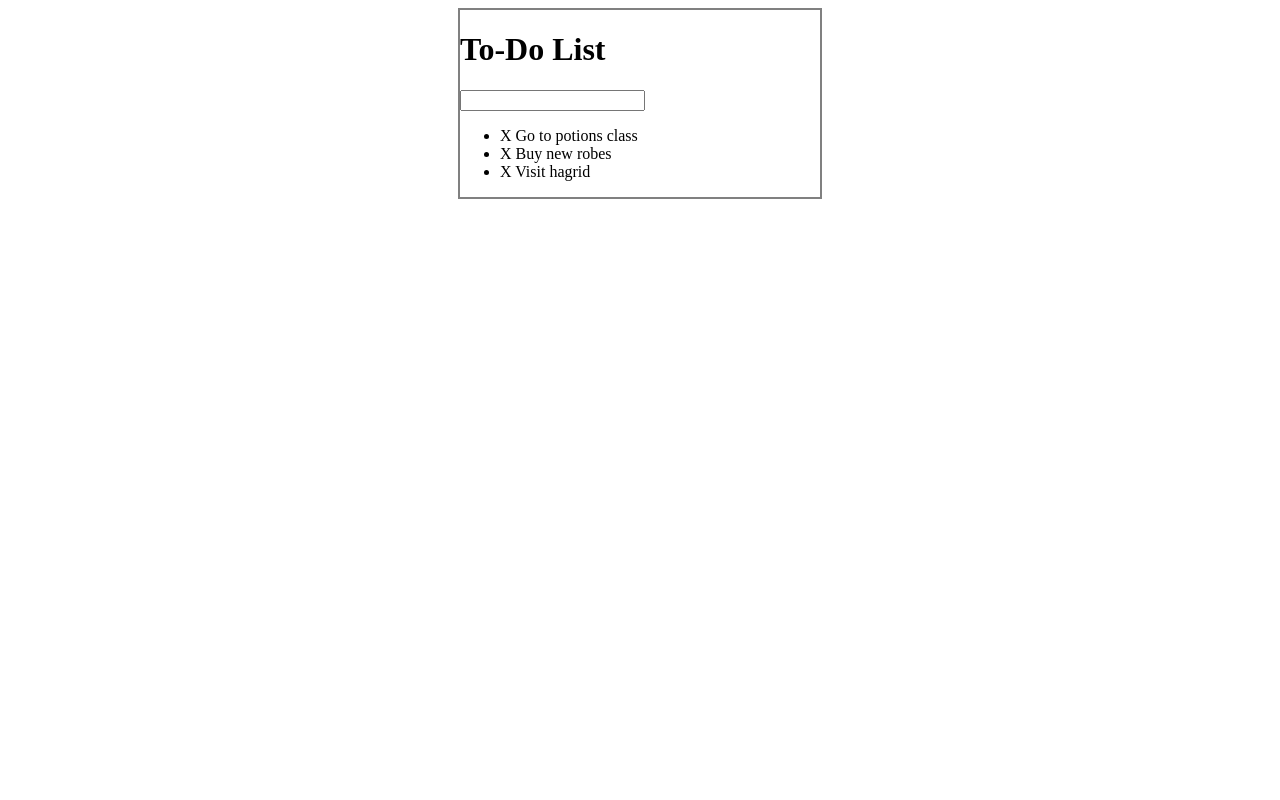
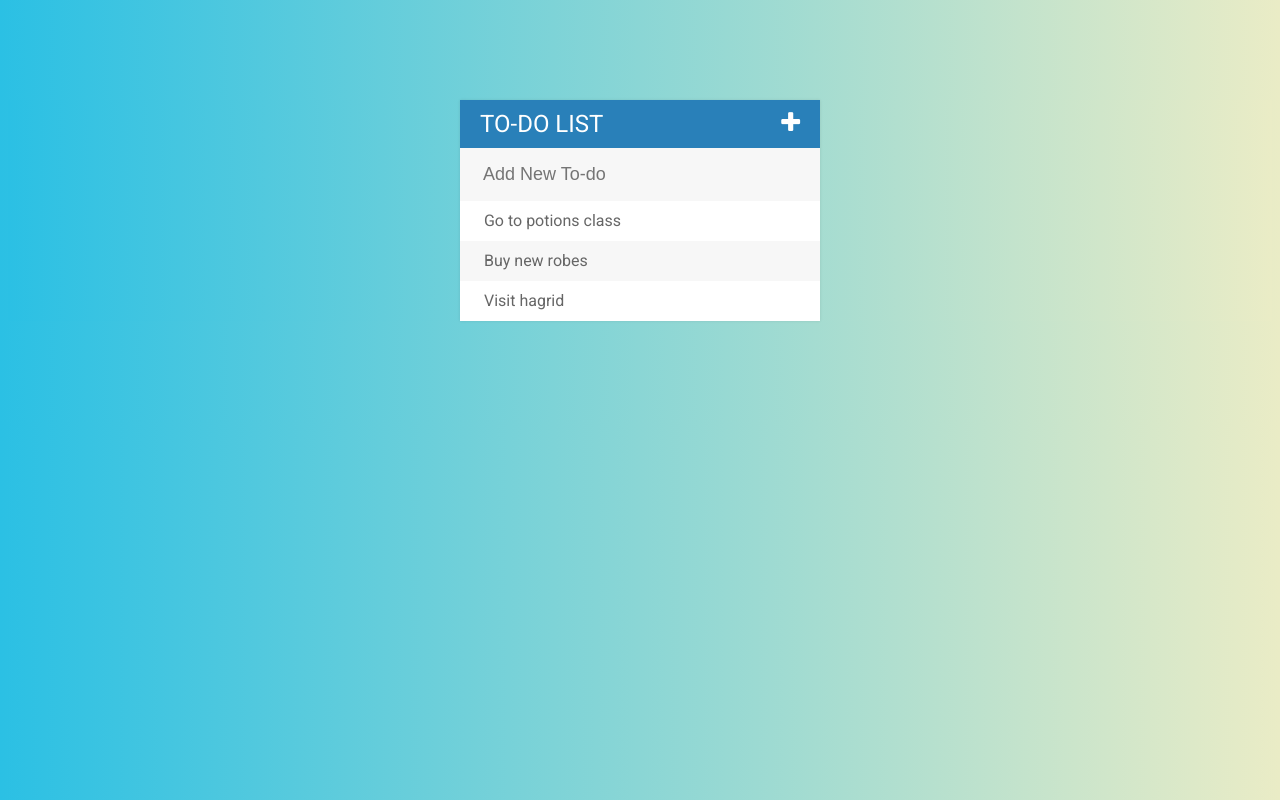
Before and after one commit to Avocado91/todo-app, a plain HTML site: page index.html in a window 1280 px wide. Drawn offline with nearby package versions, Linux system fonts and the light colour scheme.

Commit message:
adding styles to app

```diff
--- a/index.html
+++ b/index.html
@@ -5,18 +5,20 @@
   <meta name="viewport" content="width=device-width, initial-scale=1.0">
   <meta http-equiv="X-UA-Compatible" content="ie=edge">
   <title>Todo App</title>
+  <link href="https://fonts.googleapis.com/css?family=Roboto:400,500,700" rel="stylesheet">
+  <link rel="stylesheet" href="https://maxcdn.bootstrapcdn.com/font-awesome/4.7.0/css/font-awesome.min.css">
   <link rel="stylesheet" href="main.css">
   <script src="https://code.jquery.com/jquery-3.2.1.min.js" integrity="sha256-hwg4gsxgFZhOsEEamdOYGBf13FyQuiTwlAQgxVSNgt4=" crossorigin="anonymous"></script>
 </head>
 <body>
 
   <div id="container">
-    <h1>To-Do List</h1>
-    <input type="text">
+    <h1>To-Do List <i class='fa fa-plus'></i></h1>
+    <input type="text" placeholder='Add New To-do'>
     <ul>
-      <li><span>X</span> Go to potions class</li>
-      <li><span>X</span> Buy new robes</li>
-      <li><span>X</span> Visit hagrid</li>
+      <li><span><i class='fa fa-trash'></i></span> Go to potions class</li>
+      <li><span><i class='fa fa-trash'></i></span> Buy new robes</li>
+      <li><span><i class='fa fa-trash'></i></span> Visit hagrid</li>
     </ul>
   </div>
 
--- a/main.css
+++ b/main.css
@@ -1,7 +1,84 @@
+* {
+  box-sizing: border-box
+}
+
+html,
+body {
+  font-family: 'Roboto', sans-serif;
+  background: #2BC0E4;  /* fallback for old browsers */
+  background: -webkit-linear-gradient(to left, #EAECC6, #2BC0E4);  /* Chrome 10-25, Safari 5.1-6 */
+  background: linear-gradient(to left, #EAECC6, #2BC0E4); /* W3C, IE 10+/ Edge, Firefox 16+, Chrome 26+, Opera 12+, Safari 7+ */
+
+}
+
 #container {
   width: 360px;
-  margin: 0 auto;
-  border: 2px solid grey;
+  margin: 100px auto;
+  background: #f7f7f7;
+  box-shadow: 0 0 3px rgba(0, 0, 0, 0.1);
+}
+
+h1 {
+  background: #2980b9;
+  color: white;
+  margin: 0;
+  padding: 10px 20px;
+  text-transform: uppercase;
+  font-size: 24px;
+  font-weight: normal;
+}
+
+.fa-plus {
+  float: right;
+}
+
+input {
+  font-size: 18px;
+  background: #f7f7f7;
+  width: 100%;
+  padding: 13px 13px 13px 20px;
+  color: #2980b9;
+  border: 3px solid rgba(0, 0, 0, 0);
+}
+
+input:focus {
+  background: white;
+  border: 3px solid #2980b9;
+  outline: none;
+}
+
+ul {
+  list-style: none;
+  margin: 0;
+  padding: 0;
+}
+
+span {
+  background: #e74c3c;
+  height: 40px;
+  margin-right: 20px;
+  text-align: center;
+  color: white;
+  width: 0;
+  display: inline-block;
+  transition: 0.2s linear;
+  opacity: 0;
+}
+
+li:hover span {
+  width: 40px;
+  opacity: 1.0;
+}
+
+li {
+  background: white;
+  height: 40px;
+  line-height: 40px;
+  color: #666;
+}
+
+li:nth-child(2n) {
+  background: #f7f7f7;
 }
 
 .completed {
--- a/todo.js
+++ b/todo.js
@@ -18,7 +18,7 @@ $('input[type="text"]').keypress(function(event) {
   if (event.which === 13) {
     var newTodo = $(this).val();
     $(this).val('');
-    $('ul').append('<li><span>X</span> ' + newTodo + '</li>')
+    $('ul').append('<li><span><i class="fa fa-trash"></i></span> ' + newTodo + '</li>')
   }
 
 });
```
